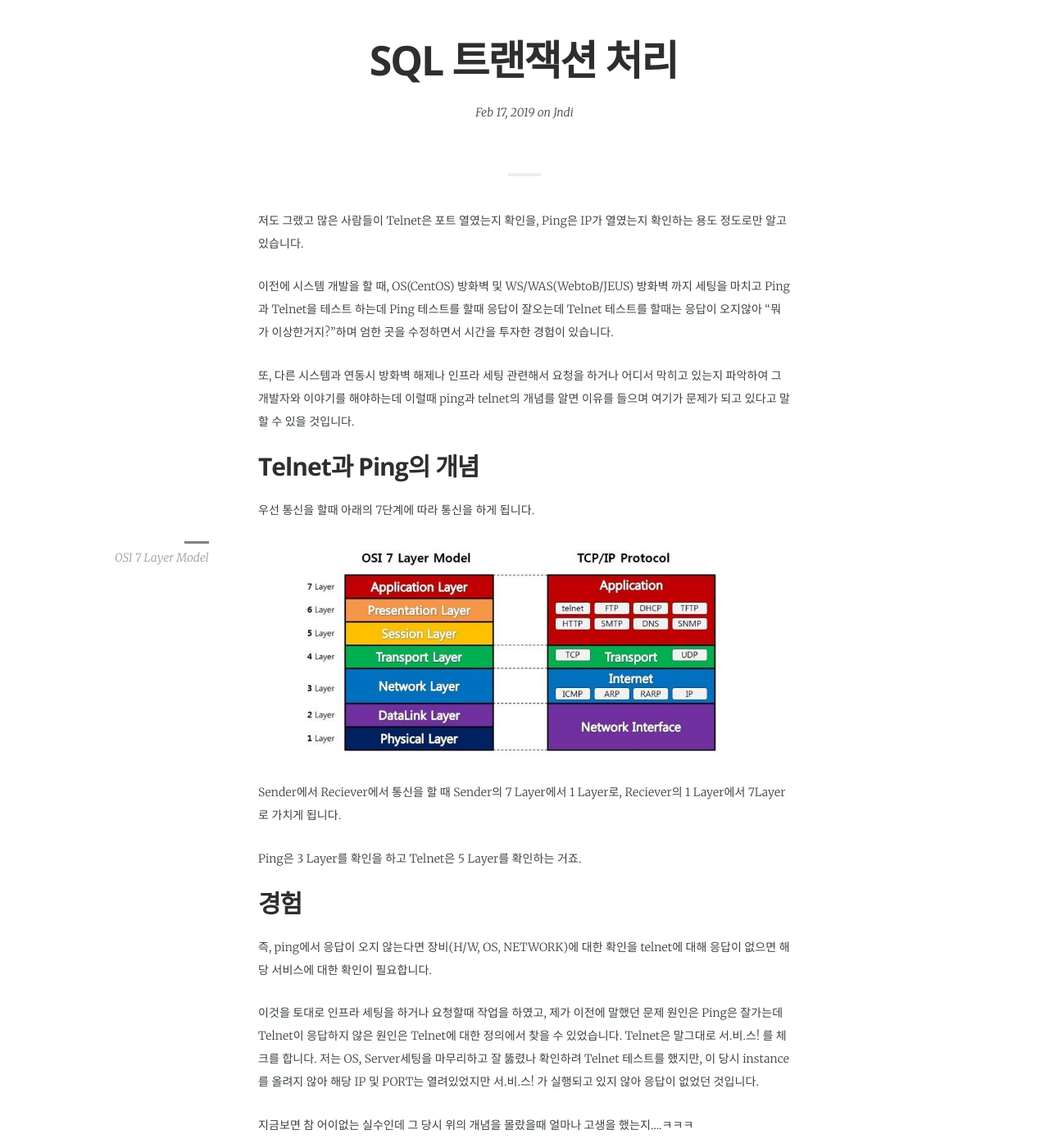
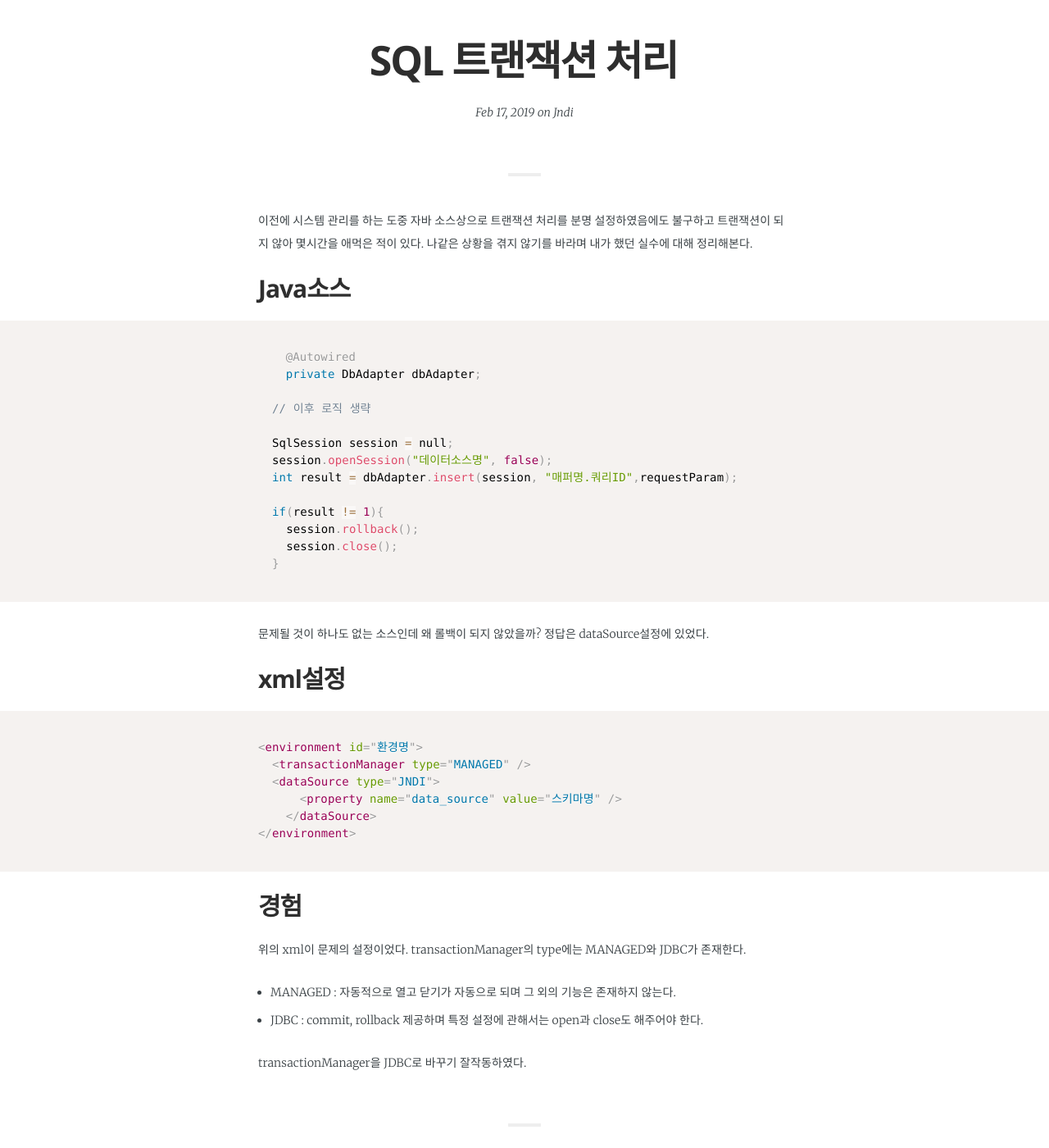
Before and after one commit to jwillmer/jekyllDecent, a Jekyll site: the page built from _posts/2019-02-17-jndi-meaning.md, in a window 1280 px wide and 1400 px high, scrolled down 293 px. Shown: the whole window at 82% size. Built offline with Jekyll 4.4.1, drawn with Linux system fonts in a browser that asks for light colours; some web fonts are replaced; some of the changed text lies outside the part shown.

Commit message:
Update 2019-02-17-jndi-meaning.md

````diff
--- a/_posts/2019-02-17-jndi-meaning.md
+++ b/_posts/2019-02-17-jndi-meaning.md
@@ -14,48 +14,48 @@ comments:          true
 math:		   false
 ---
 
-저도 그랬고 많은 사람들이
-Telnet은 포트 열였는지 확인을,
-Ping은 IP가 열였는지 확인하는 용도 정도로만 알고 있습니다.
+이전에 시스템 관리를 하는 도중 자바 소스상으로 트랜잭션 처리를 분명 설정하였음에도 불구하고 트랜잭션이 되지 않아 몇시간을 애먹은 적이 있다. 나같은 상황을 겪지 않기를 바라며 내가 했던 실수에 대해 정리해본다.
 
-이전에 시스템 개발을 할 때,
-OS(CentOS) 방화벽 및 WS/WAS(WebtoB/JEUS) 방화벽 까지 세팅을 마치고
-Ping과 Telnet을 테스트 하는데
-Ping 테스트를 할때 응답이 잘오는데 Telnet 테스트를 할때는 응답이 오지않아
-"뭐가 이상한거지?"하며 엄한 곳을 수정하면서 시간을  투자한 경험이 있습니다.
+## Java소스
 
-또, 다른 시스템과 연동시 방화벽 해제나 인프라 세팅 관련해서
-요청을 하거나 어디서 막히고 있는지 파악하여 그 개발자와 이야기를 해야하는데
-이럴때 ping과 telnet의 개념를 알면 이유를 들으며 여기가 문제가 되고 있다고 말할 수 있을 것입니다.
+```java
 
-## Telnet과 Ping의 개념
+	@Autowired
+	private DbAdapter dbAdapter;
 
-우선 통신을 할때 아래의 7단계에 따라 통신을 하게 됩니다.
+  // 이후 로직 생략
 
-<aside>
-<figure>
-<img src="{{ "/media/img/network/7layer.PNG" | absolute_url }}" />
-<figcaption>OSI 7 Layer Model</figcaption>
-</figure>
-</aside>
+  SqlSession session = null;
+  session.openSession("데이터소스명", false);
+  int result = dbAdapter.insert(session, "매퍼명.쿼리ID",requestParam);
 
-Sender에서 Reciever에서 통신을 할 때
-Sender의 7 Layer에서 1 Layer로, Reciever의 1 Layer에서 7Layer로 가치게 됩니다.
+  if(result != 1){
+    session.rollback();
+    session.close();
+  }
 
-Ping은 3 Layer를 확인을 하고 Telnet은 5 Layer를 확인하는 거죠.
+```
+
+문제될 것이 하나도 없는 소스인데 왜 롤백이 되지 않았을까?
+정답은 dataSource설정에 있었다.
+
+## xml설정
+
+```xml
+
+<environment id="환경명">
+  <transactionManager type="MANAGED" />
+  <dataSource type="JNDI">
+	  <property name="data_source" value="스키마명" />
+	</dataSource>
+</environment>
+
+```
 
 ## 경험
+위의 xml이 문제의 설정이었다.
+transactionManager의 type에는 MANAGED와 JDBC가 존재한다.
+ - MANAGED : 자동적으로 열고 닫기가 자동으로 되며 그 외의 기능은 존재하지 않는다.
+ - JDBC : commit, rollback 제공하며 특정 설정에 관해서는 open과 close도 해주어야 한다.
 
-즉, ping에서 응답이 오지 않는다면 장비(H/W, OS, NETWORK)에 대한 확인을
-telnet에 대해 응답이 없으면 해당 서비스에 대한 확인이 필요합니다.
-
-이것을 토대로 인프라 세팅을 하거나 요청할때 작업을 하였고,
-제가 이전에 말했던 문제 원인은 Ping은 잘가는데 Telnet이 응답하지 않은 원인은 Telnet에 대한 정의에서 찾을 수 있었습니다.
-Telnet은 말그대로 서.비.스! 를 체크를 합니다.
-저는 OS, Server세팅을 마무리하고 잘 뚫렸나 확인하려 Telnet 테스트를 했지만, 이 당시 instance를 올려지 않아
-해당 IP 및 PORT는 열려있었지만 서.비.스! 가 실행되고 있지 않아 응답이 없었던 것입니다.
-
-지금보면 참 어이없는 실수인데
-그 당시 위의 개념을 몰랐을때 얼마나 고생을 했는지....ㅋㅋㅋ
-
-이 글을 저보고 저와 같은 실수를 하지 않길 바랍니다~
+transactionManager을 JDBC로 바꾸기 잘작동하였다.
````
